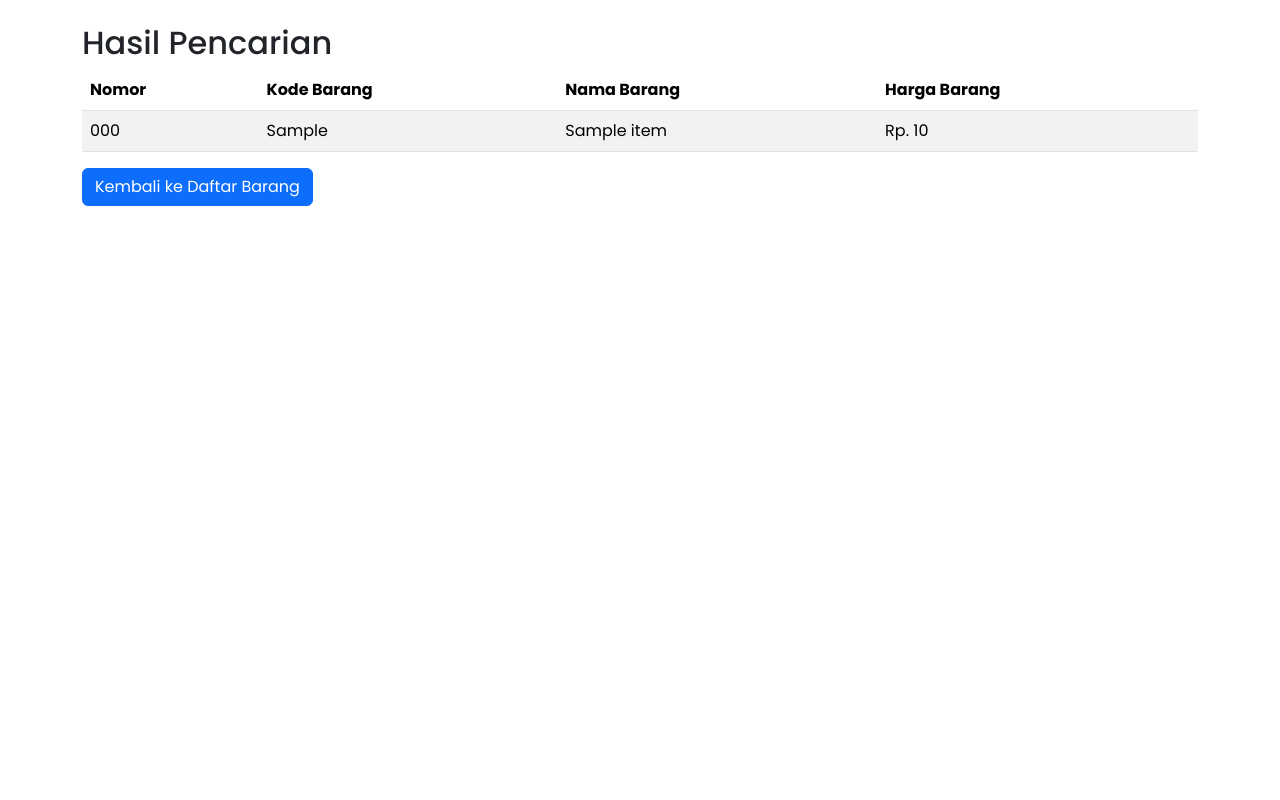
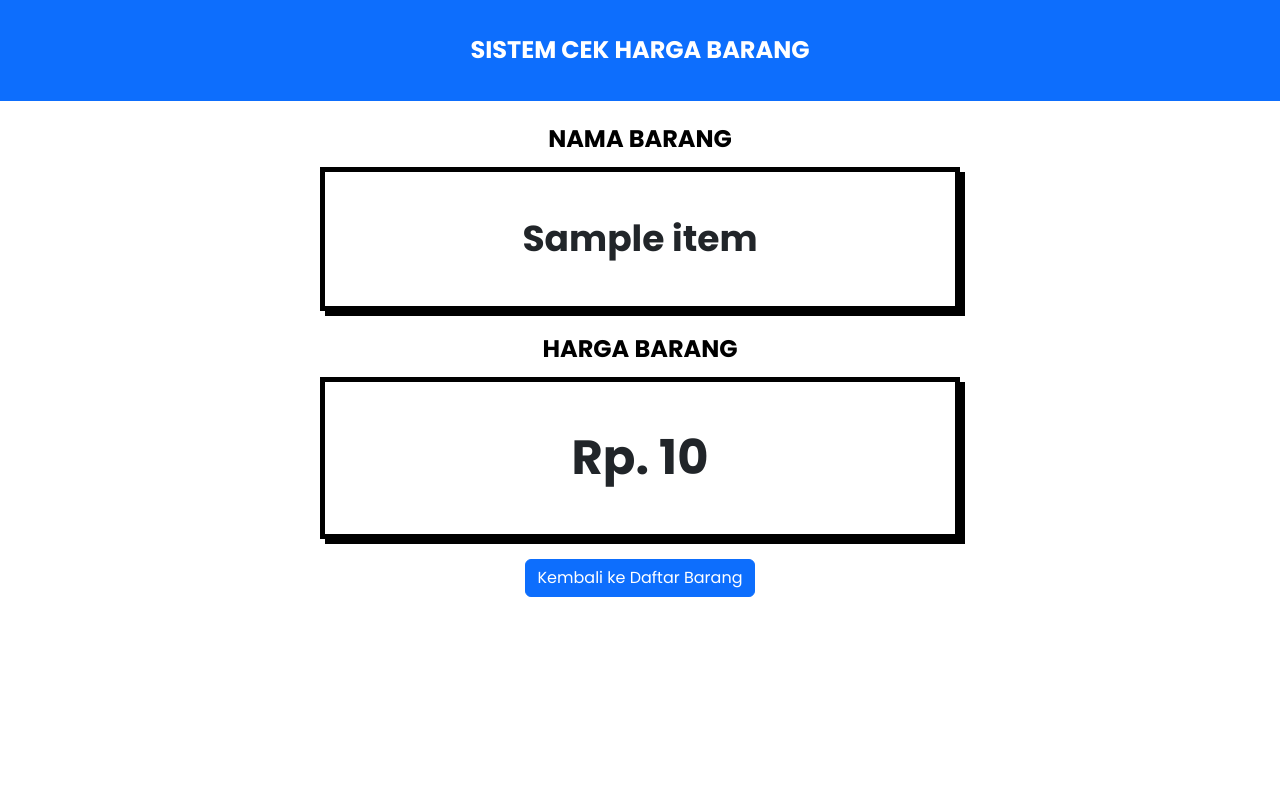
Before and after one commit to sjordanp12/barang, a Flask app: template templates/search_result.html in a window 1280 px wide. Run offline with Flask 3, Linux system fonts and the light colour scheme; the template is opened without the code that fills it: most values are stand-ins (such as "Sample title", 1, 10 or a date in 2020).

Commit message:
last okay

```diff
--- a/templates/search_result.html
+++ b/templates/search_result.html
@@ -1,4 +1,3 @@
-<!DOCTYPE html>
 <html lang="en">
   <head>
     <meta charset="UTF-8" />
@@ -17,32 +16,94 @@
     <style>
       * {
         font-family: 'Poppins', sans-serif;
+        text-align: center;
+        box-sizing: border-box;
+      }
+      body {
+        background-color: #fff;
+      }
+      .header {
+        background-color: #0d6efd;
+        color: white;
+        padding: 20px 0;
+      }
+      .title {
+        font-size: 24px;
+        font-weight: bold;
+        margin-bottom: 20px;
+      }
+      .result-box {
+        margin-top: 20px;
+      }
+      .label {
+        font-size: 24px;
+        font-weight: bold;
+        margin-bottom: 10px;
+        color: black;
+      }
+      .name-box,
+      .price-box {
+        background-color: #ffffff;
+        border: 5px solid black;
+        padding: 40px;
+        font-size: 36px;
+        font-weight: bold;
+        margin-bottom: 20px;
+        box-shadow: 5px 5px 0px #000;
+      }
+      .price-box {
+        font-size: 48px;
+      }
+      .input-group {
+        justify-content: center;
+        margin-bottom: 30px;
+      }
+      .form-control {
+        width: 50%;
+        padding: 15px;
+        border: 5px solid black;
+        box-shadow: 5px 5px 0px #000;
+        background-color: #f2f2f2;
+        font-size: 18px;
+        font-weight: bold;
+        color: black;
+        outline: none;
+        margin-right: 10px;
+      }
+      .btn-clear {
+        background-color: black;
+        color: white;
+        padding: 10px 20px;
+        font-size: 18px;
+        border: none;
+        box-shadow: 5px 5px 0px #000;
+      }
+      .btn-clear:hover {
+        background-color: #333;
       }
     </style>
-    <div class="container mt-4">
-      <h2>Hasil Pencarian</h2>
+    <div class="container=fluid">
+      <div class="header">
+        <h1 class="title m-3">SISTEM CEK HARGA BARANG</h1>
+      </div>
 
       {% if item %}
-      <table class="table table-striped">
-        <thead>
-          <tr>
-            <th>Nomor</th>
-            <th>Kode Barang</th>
-            <th>Nama Barang</th>
-            <th>Harga Barang</th>
-          </tr>
-        </thead>
-        <tbody>
-          <tr>
-            <td>{{ item.nomor }}</td>
-            <td>{{ item.kode_barang }}</td>
-            <td>{{ item.nama_barang }}</td>
-            <td>Rp. {{ item.harga_barang }}</td>
-          </tr>
-        </tbody>
-      </table>
+      <div class="result-box col-md-6 mx-auto">
+        <!-- <p><strong>Nama Barang:</strong> {{ item.nama_barang }}</p>
+        <p><strong>Harga Barang:</strong> Rp. {{ item.harga_barang }}</p> -->
+        <div class="result-box">
+          <div class="label">NAMA BARANG</div>
+          <div class="name-box">{{ item.nama_barang }}</div>
+        </div>
+        <div class="result-box">
+          <div class="label">HARGA BARANG</div>
+          <div class="price-box">Rp. {{ item.harga_barang }}</div>
+        </div>
+      </div>
       {% elif message %}
-      <p>{{ message }}</p>
+      <div class="result-box">
+        <p>{{ message }}</p>
+      </div>
       {% endif %}
 
       <a href="{{ url_for('index') }}" class="btn btn-primary">Kembali ke Daftar Barang</a>
```
